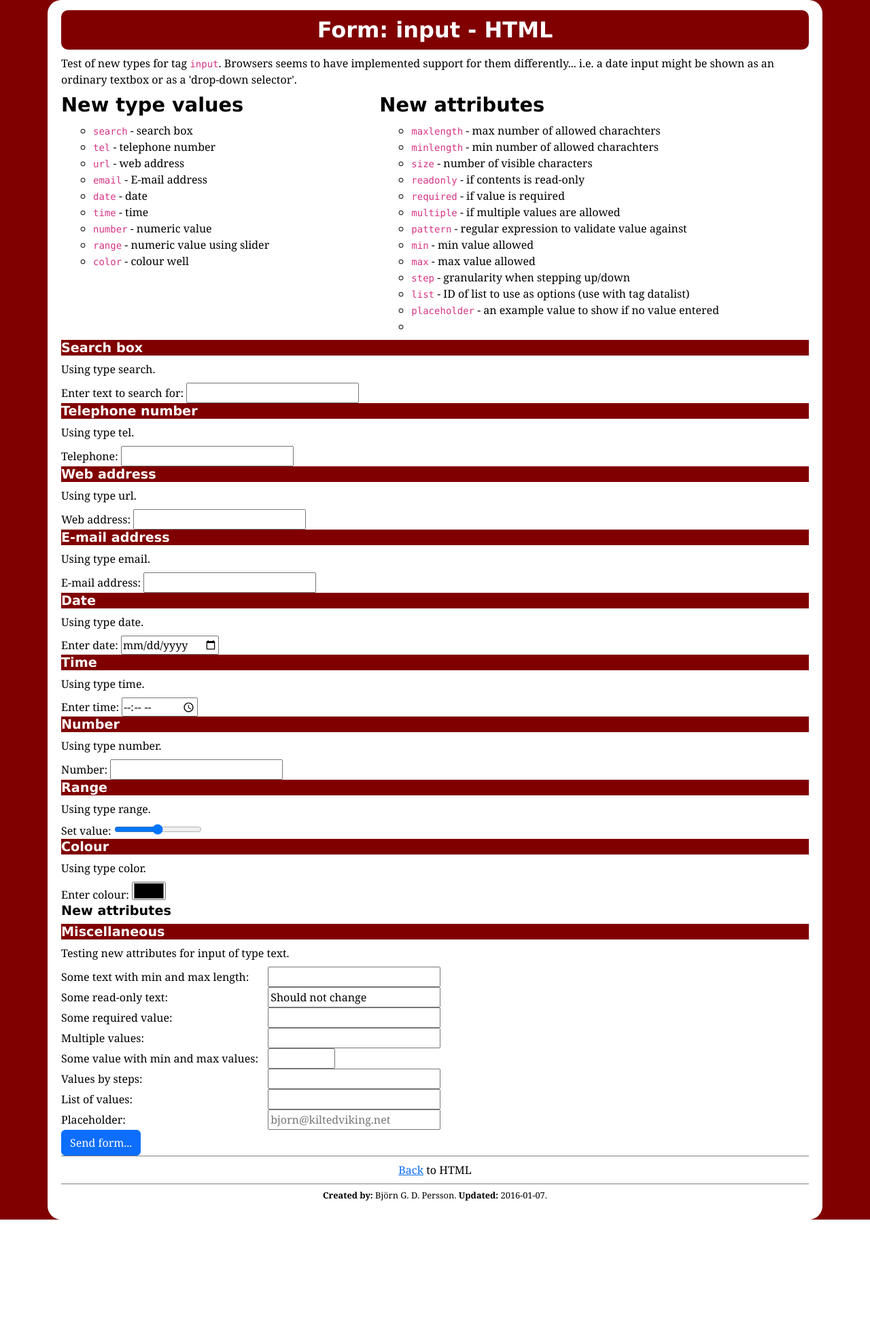
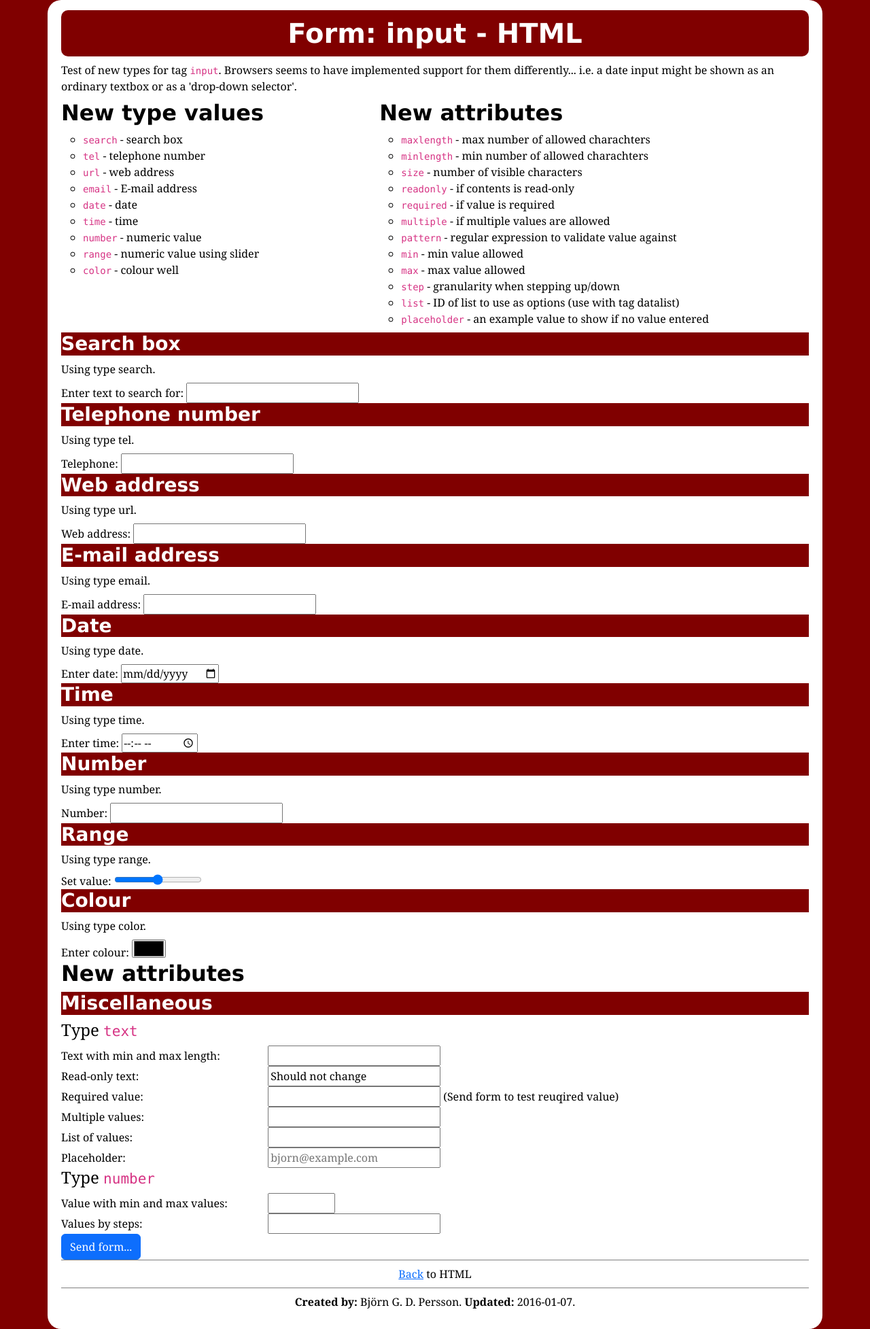
Before and after one commit to KiltedViking/web-tests, a PHP site: page /html/form_input.html in a window 1280 px wide. Shown: the whole page at 68% size. Before the commit the page ends 1794 px from the top, so only its background shows below. Run offline with PHP 8.4, Linux system fonts and the light colour scheme; some libraries are stand-ins or nearby versions.

Commit message:
Modernised main pages + HTML

```diff
--- a/apis/index.html
+++ b/apis/index.html
@@ -2,7 +2,7 @@
 <html lang="en">
 <head>
   <meta charset="UTF-8">
-  <meta name="viewport" content="width=device-width, user-scalable=no, initial-scale=1.0, maximum-scale=1.0, minimum-scale=1.0">
+  <meta name="viewport" content="width=device-width, initial-scale=1.0">
   <title>APIs</title>
   <link rel="stylesheet" href="../css/bootstrap/bootstrap.min.css">
   <link rel="stylesheet" href="../css/bjorn.css">
--- a/bjorn.css
+++ b/bjorn.css
@@ -1,4 +1,4 @@
-@import url('css/yui/reset.css');
+/* @import url('css/yui/reset.css'); */
 /* HTML entities *************************************************************/
 html {
 	color: black;
@@ -6,6 +6,7 @@ html {
 }
 body {
 	font-family: Georgia, 'Times New Roman', serif;
+	font-size: 16px;
 	color: black;
 	background-color: #800000;
 }
@@ -22,21 +23,22 @@ h1 {
 	padding: 10px;
 	text-align: center;
 }
-h2 {
+/* h2 {
 	font-size: 1.8em;
 }
 h3 {
 	font-size: 1.2em;
-}
-p {
+} */
+/* p {
 	margin: .5em 0;
-}
-ul, ol {
+} */
+/* ul, ol {
 	margin: .5em 0;
-}
+} */
 li {
 	list-style: circle;
-	margin-left: 15px;
+	/* margin-left: 15px; */
+	padding-bottom: .5rem;
 }
 footer {
 	clear: both;
--- a/css/bjorn.css
+++ b/css/bjorn.css
@@ -1,4 +1,4 @@
-@import url('yui/reset.css');
+/* @import url('yui/reset.css'); */
 /* HTML entities *************************************************************/
 html {
 	color: black;
@@ -16,18 +16,18 @@ h1, h2, h3 {
 h1 {
 	color: white;
 	background-color: #800000;
-	font-size: 2em;
+	/* font-size: 2em; */
 	margin-top: -5px;
 	border-radius: 10px;
 	padding: 10px;
 	text-align: center;
 }
-h2 {
+/* h2 {
 	font-size: 1.8em;
 }
 h3 {
 	font-size: 1.2em;
-}
+} */
 p {
 	margin: .5em 0;
 }
@@ -36,12 +36,12 @@ ul, ol {
 }
 li {
 	list-style: circle;
-	margin-left: 15px;
+	/* margin-left: 15px; */
 }
 footer {
 	clear: both;
 	border-top: solid 1px gray;
-	font-size: .8em;
+	/* font-size: .8rem; */
 	text-align: center;
 }
 /* IDs *************************************************************/
--- a/html/fonts/lora.html
+++ b/html/fonts/lora.html
@@ -2,6 +2,8 @@
 <html lang="en">
 <head>
   <meta charset="UTF-8">
+	<meta name="viewport" content="width=device-width, initial-scale=1.0">
+	<meta name="description" content="Test of font Lora from Google.">
   <title>Document</title>
   <link href='https://fonts.googleapis.com/css?family=Lora:400,400italic,700,700italic&subset=latin,latin-ext' rel='stylesheet' type='text/css'>
   <style>
@@ -30,7 +32,7 @@
       <li>Georgia</li>
       <li>Verdana</li>
     </ul>
-    <p><a href="./"><< Back to Fonts</a></p>
+    <p><a href="./">&lt;&lt; Back to Fonts</a></p>
 
     <h3>Font comparison</h3>
     <p>Lorem ipsum dolor sit amet, consectetur adipisicing elit. Asperiores odio modi, excepturi velit tempora, doloremque necessitatibus, sint similique molestias sed, voluptas. Ducimus iusto, sunt molestiae sed, dolore cum. Modi, ducimus!
@@ -65,7 +67,7 @@
     <p>Quae quo consectetur, officia hic ducimus animi, a nesciunt laboriosam necessitatibus suscipit nihil vero similique repellat recusandae saepe. Reiciendis rerum assumenda possimus doloremque laborum temporibus reprehenderit perferendis, odit iusto, at.</p>
     <p>Ab ad facere incidunt doloremque perferendis optio ipsam quaerat atque velit quasi impedit, voluptatem dicta nesciunt eos minus! Amet asperiores eligendi sed. Quaerat totam optio saepe reiciendis sequi dolor non!</p>
     <p>Esse, quasi id nostrum, eius laudantium blanditiis modi minima ullam commodi, molestiae saepe accusantium. Sit laborum, vitae nesciunt earum, dicta minima, voluptas ducimus odit blanditiis reprehenderit molestiae distinctio inventore quis.</p>
-    <p><a href="./"><< Back to Fonts</a></p>
+    <p><a href="./">&lt;&lt; Back to Fonts</a></p>
   </div>
 </body>
 </html>
--- a/html/fonts/oswald.html
+++ b/html/fonts/oswald.html
@@ -2,6 +2,8 @@
 <html lang="en">
 <head>
   <meta charset="UTF-8">
+	<meta name="viewport" content="width=device-width, initial-scale=1.0">
+	<meta name="description" content="Test of font Oswald from Google.">
   <title>Document</title>
   <link href='https://fonts.googleapis.com/css?family=Oswald:400,700&subset=latin-ext' rel='stylesheet' type='text/css'>
   <style>
@@ -30,7 +32,7 @@
       <li>Georgia</li>
       <li>Verdana</li>
     </ul>
-    <p><a href="./"><< Back to Fonts</a></p>
+    <p><a href="./">&lt;&lt; Back to Fonts</a></p>
 
     <h3>Font comparison</h3>
     <p>Lorem ipsum dolor sit amet, consectetur adipisicing elit. Asperiores odio modi, excepturi velit tempora, doloremque necessitatibus, sint similique molestias sed, voluptas. Ducimus iusto, sunt molestiae sed, dolore cum. Modi, ducimus!
@@ -65,7 +67,7 @@
     <p>Quae quo consectetur, officia hic ducimus animi, a nesciunt laboriosam necessitatibus suscipit nihil vero similique repellat recusandae saepe. Reiciendis rerum assumenda possimus doloremque laborum temporibus reprehenderit perferendis, odit iusto, at.</p>
     <p>Ab ad facere incidunt doloremque perferendis optio ipsam quaerat atque velit quasi impedit, voluptatem dicta nesciunt eos minus! Amet asperiores eligendi sed. Quaerat totam optio saepe reiciendis sequi dolor non!</p>
     <p>Esse, quasi id nostrum, eius laudantium blanditiis modi minima ullam commodi, molestiae saepe accusantium. Sit laborum, vitae nesciunt earum, dicta minima, voluptas ducimus odit blanditiis reprehenderit molestiae distinctio inventore quis.</p>
-    <p><a href="./"><< Back to Fonts</a></p>
+    <p><a href="./">&lt;&lt; Back to Fonts</a></p>
   </div>
 </body>
 </html>
--- a/html/form_input.html
+++ b/html/form_input.html
@@ -2,23 +2,25 @@
 <html lang="en">
 <head>
   <meta charset="UTF-8">
-  <meta name="viewport" content="width=device-width, user-scalable=no, initial-scale=1.0, maximum-scale=1.0, minimum-scale=1.0">
+  <meta name="viewport" content="width=device-width, initial-scale=1.0">
   <title>Form:input - HTML</title>
   <link rel="stylesheet" href="../css/bootstrap/bootstrap.css">
-  <link rel="stylesheet" href="../bjorn.css">
+  <link rel="stylesheet" href="../css/bjorn.css">
   <style>
     .label300 { width: 300px; }
   </style>
 </head>
 <body>
   <div class="container">
-    <header>
-      <h1>Form: input - HTML</h1>
+    <header class="row">
+      <div class="col-sm-12">
+        <h1>Form: input - HTML</h1>
+
+        <p>Test of new types for tag <code>input</code>. Browsers seems to have
+          implemented support for them differently... i.e. a date input might be shown
+          as an ordinary textbox or as a 'drop-down selector'.</p>
+      </div>
     </header>
-
-    <p>Test of new types for tag <code>input</code>. Browsers seems to have
-      implemented support for them differently... i.e. a date input might be shown
-      as an ordinary textbox or as a 'drop-down selector'.</p>
 
     <div class="row">
       <div class="col-md-5 col-sm-5">
@@ -52,10 +54,10 @@
           <li><code>step</code> - granularity when stepping up/down</li>
           <li><code>list</code> - ID of list to use as options (use with tag datalist)</li>
           <li><code>placeholder</code> - an example value to show if no value entered</li>
-          <li><code></code></li>
         </ul>
       </div>
     </div>
+
     <form action="#">
       <div class="panel panel-primary">
         <div class="panel-heading">
@@ -156,42 +158,33 @@
         </div>
       </div>
 
-      <h3>New attributes</h3>
+      <h2>New attributes</h2>
 
       <div class="panel panel-primary">
         <div class="panel-heading">
           <h3>Miscellaneous</h3>
         </div>
         <div class="panel-body">
-          <p>Testing new attributes for input of type text.</p>
+          <h4>Type <code>text</code></h4>
           <div>
-            <label for="attr1" class="label300">Some text with min and max length:</label>
+            <label for="attr1" class="label300">Text with min and max length:</label>
             <input type="text" id="attr1" minlength="2" maxlength="10" />
           </div>
 
           <div>
-            <label for="attr2" class="label300">Some read-only text:</label>
+            <label for="attr2" class="label300">Read-only text:</label>
             <input type="text" id="attr2" readonly value="Should not change" >
           </div>
 
           <div>
-            <label for="attr3" class="label300">Some required value:</label>
-            <input type="text" id="attr3" required >
+            <label for="attr3" class="label300">Required value:</label>
+            <input type="text" id="attr3" required>
+            <span class="help-block">(Send form to test reuqired value)</span>
           </div>
 
           <div>
             <label for="attr4" class="label300">Multiple values:</label>
-            <input type="text" id="attr4" multiple >
-          </div>
-
-          <div>
-            <label for="attr5" class="label300">Some value with min and max values:</label>
-            <input type="number" id="attr5" min="0" max="100" >
-          </div>
-
-          <div>
-            <label for="attr6" class="label300">Values by steps:</label>
-            <input type="number" id="attr6" step="4" >
+            <input type="text" id="attr4" multiple>
           </div>
 
           <div>
@@ -203,9 +196,33 @@
             </datalist>
           </div>
 
+          <!-- <div>
+            <label for="attr7b" class="label300">List of values:</label>
+            <input type="text" id="attr7b" list="attr7blist" multiple>
+            <datalist id="attr7blist">
+              <option value="1">One</option>
+              <option value="2">Two</option>
+              <option value="3">Three</option>
+              <option value="4">Four</option>
+              <option value="5">Five</option>
+            </datalist>
+          </div> -->
+
           <div>
             <label for="attr8" class="label300">Placeholder:</label>
-            <input type="text" id="attr8" placeholder="bjorn@kiltedviking.net" >
+            <input type="text" id="attr8" placeholder="bjorn@example.com" >
+          </div>
+
+          <h4>Type <code>number</code></h4>
+
+          <div>
+            <label for="attr5" class="label300">Value with min and max values:</label>
+            <input type="number" id="attr5" min="0" max="100" >
+          </div>
+
+          <div>
+            <label for="attr6" class="label300">Values by steps:</label>
+            <input type="number" id="attr6" step="4" >
           </div>
         </div>
       </div>
--- a/html/template-html.html
+++ b/html/template-html.html
@@ -13,6 +13,7 @@
         element, i.e. for comparing with existing pages.</p>
 
     <hr />
+    <!-- Inline style is used below to avoid depending on external CSS file ;-) -->
     <div style="text-align: center;">
         <p><b>Create by:</b> Bj&ouml;rn G. D. Persson. <b>Updated:</b> 2024-06-24.</p>
         <p><a href="./">Back</a> to HTML</p>
```
Also changed, not shown: css/bjorn-bootstrap5.css (added, +22 -0 lines), css3/index.html (+7 -5 lines), html/fonts/index.html (+9 -6 lines), html/fonts/oswald_local.html (+34 -10 lines), html/form_autofocus.html (+3 -6 lines), html/form_datalist.html (+3 -6 lines), html/index.html (+3 -6 lines), index.html (+36 -8 lines), javascript/index.html (+5 -5 lines), svg/index.html (+14 -35 lines), tips/lighthouse.html (added, +54 -0 lines).
